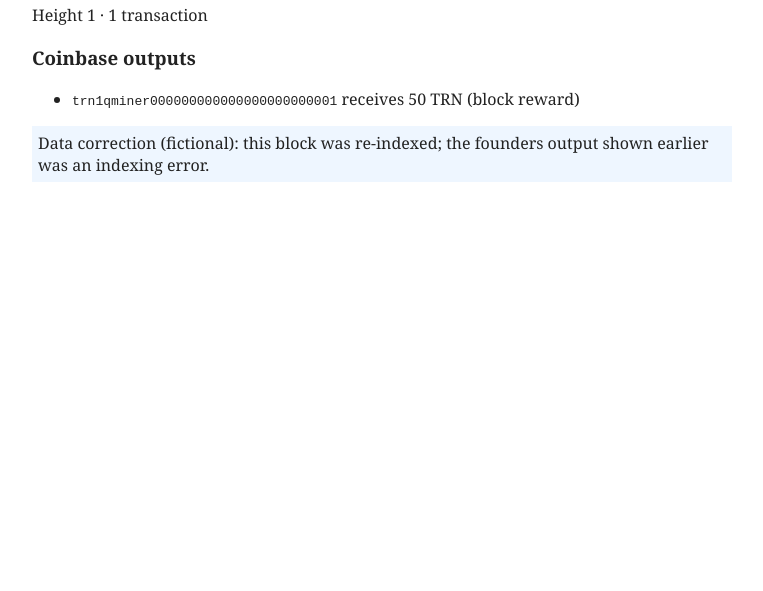
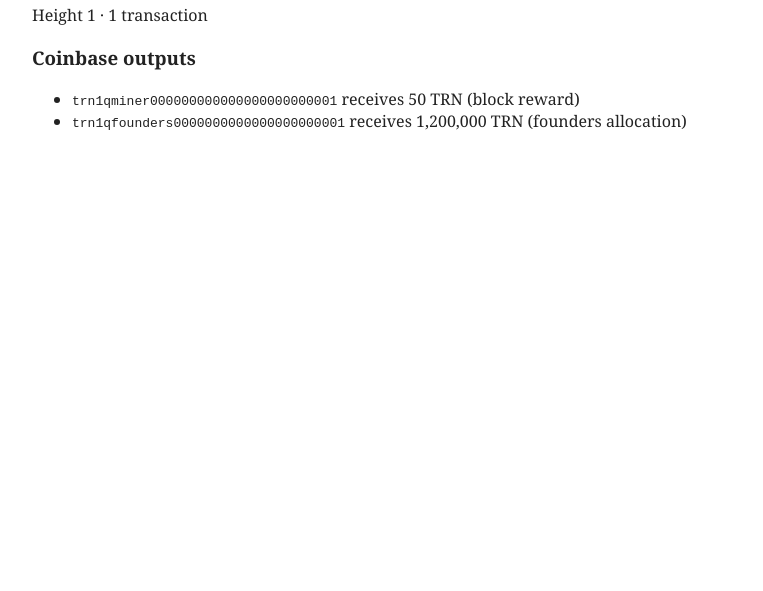
Before and after one commit to brilliantnodes/demo-explorer, a plain HTML site: page turncoin/block-1.html in a window 1280 px wide. Shown: the part 209-800 px from the top of the page, without its empty margins (258-1021 px from the left). Drawn offline with Linux system fonts and the light colour scheme.

Commit message:
Fictional pages back to their uncorrected versions for the live runs of the fixed v2 build
Co-Authored-By: Claude Opus 5.5 <noreply@anthropic.com>
Claude-Session: https://claude.ai/code/session_01PmboiXeSxAX9LMvc5cn1bn

```diff
--- a/turncoin/block-1.html
+++ b/turncoin/block-1.html
@@ -10,6 +10,7 @@
 <h3>Coinbase outputs</h3>
 <ul>
 <li><code>trn1qminer000000000000000000000001</code> receives 50 TRN (block reward)</li>
+<li><code>trn1qfounders0000000000000000000001</code> receives 1,200,000 TRN (founders allocation)</li>
 </ul>
-<p class="fix">Data correction (fictional): this block was re-indexed; the founders output shown earlier was an indexing error.</p>
+
 </body></html>
```
Also changed, not shown: driftcoin/block-1.html (+2 -1 lines), flipcoin/block-1.html (+2 -1 lines), veercoin/block-1.html (+2 -1 lines).
